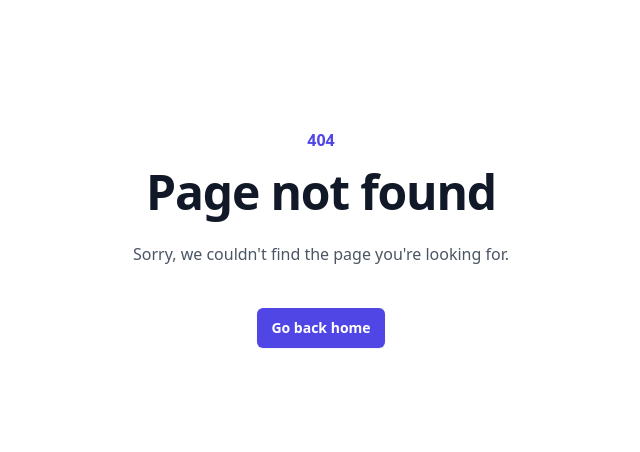
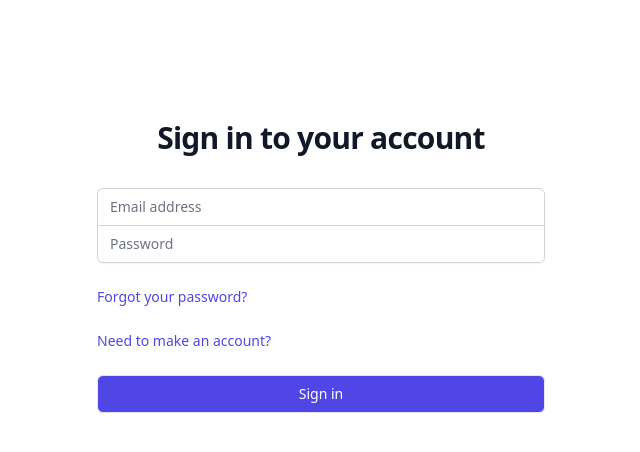
Before and after one commit to GavPO/social-posting-app, a React (Create React App) app in the folder client/: page /login in a window 1280 px wide. Before the commit this address had no page. Shown: the top 452 px of the page, without its empty margins (319-959 px from the left). Built offline with nearby package versions, Linux system fonts and the light colour scheme.

Commit message:
Added login page/Get form data from login page

```diff
--- a/client/package.json
+++ b/client/package.json
@@ -5,6 +5,7 @@
   "dependencies": {
     "@headlessui/react": "^1.7.12",
     "@heroicons/react": "^2.0.16",
+    "@tailwindcss/forms": "^0.5.3",
     "@testing-library/jest-dom": "^5.16.5",
     "@testing-library/react": "^13.4.0",
     "@testing-library/user-event": "^13.5.0",
--- /dev/null
+++ b/client/src/components/pages/Login.js
@@ -0,0 +1,82 @@
+import React from 'react';
+import { Form, Link } from 'react-router-dom';
+
+export default function Login() {
+  return (
+    <>
+      <div className="flex min-h-full items-center justify-center py-12 px-4 sm:px-6 lg:px-8">
+        <div className="w-full max-w-md space-y-8">
+          <div>
+            <img
+              className="mx-auto h-12 w-auto"
+              src="/logo.png"
+              alt="Social Poster"
+            />
+            <h2 className="mt-6 text-center text-3xl font-bold tracking-tight text-gray-900">
+              Sign in to your account
+            </h2>
+          </div>
+          <Form className="mt-8 space-y-6" method='post'>
+            <div className="-space-y-px rounded-md shadow-sm">
+              <div>
+                <label htmlFor="email-address" className="sr-only">
+                  Email address
+                </label>
+                <input
+                  id="email-address"
+                  name="email"
+                  type="email"
+                  autoComplete="email"
+                  required
+                  className="relative block w-full appearance-none rounded-none rounded-t-md border border-gray-300 px-3 py-2 text-gray-900 placeholder-gray-500 focus:z-10 focus:border-indigo-500 focus:outline-none focus:ring-indigo-500 sm:text-sm"
+                  placeholder="Email address"
+                />
+              </div>
+              <div>
+                <label htmlFor="password" className="sr-only">
+                  Password
+                </label>
+                <input
+                  id="password"
+                  name="password"
+                  type="password"
+                  autoComplete="current-password"
+                  required
+                  className="relative block w-full appearance-none rounded-none rounded-b-md border border-gray-300 px-3 py-2 text-gray-900 placeholder-gray-500 focus:z-10 focus:border-indigo-500 focus:outline-none focus:ring-indigo-500 sm:text-sm"
+                  placeholder="Password"
+                />
+              </div>
+            </div>
+
+            <div className="flex items-center justify-between">
+              <div className="text-sm">
+                <Link to='/toobad' className="font-medium text-indigo-600 hover:text-indigo-500">
+                  Forgot your password?
+                </Link>
+              </div>
+            </div>
+
+            <div className="flex items-center justify-between">
+              <div className="text-sm">
+                <Link to='/signup' className="font-medium text-indigo-600 hover:text-indigo-500">
+                  Need to make an account?
+                </Link>
+              </div>
+            </div>
+
+            <div>
+              <button
+                type="submit"
+                className="group relative flex w-full justify-center rounded-md border border-transparent bg-indigo-600 py-2 px-4 text-sm font-medium text-white hover:bg-indigo-700 focus:outline-none focus:ring-2 focus:ring-indigo-500 focus:ring-offset-2"
+              >
+                <span className="absolute inset-y-0 left-0 flex items-center pl-3">
+                </span>
+                Sign in
+              </button>
+            </div>
+          </Form>
+        </div>
+      </div>
+    </>
+  )
+}
--- /dev/null
+++ b/client/src/routes/actions/signActions.js
@@ -0,0 +1,5 @@
+
+export const loginAction = async ({ request }) => {
+    const formData = Object.fromEntries(await request.formData());
+    console.log('### formData', formData);
+}
--- /dev/null
+++ b/client/src/routes/loaders/homeLoader.js
@@ -0,0 +1,3 @@
+export const homeLoader = async () => {
+
+}
--- a/client/src/routes/router.js
+++ b/client/src/routes/router.js
@@ -1,6 +1,8 @@
 import { createBrowserRouter } from "react-router-dom";
 import ErrorPage from "../components/pages/ErrorPage";
 import Home from "../components/pages/Home";
+import Login from "../components/pages/Login";
+import { loginAction } from "./actions/signActions";
 
 export default createBrowserRouter([
   {
@@ -9,4 +11,10 @@
     errorElement: <ErrorPage />,
     children: [],
   },
+  {
+    path: "/login",
+    element: <Login />,
+    errorElement: <ErrorPage />,
+    action: loginAction,
+  },
 ]);
--- a/client/tailwind.config.js
+++ b/client/tailwind.config.js
@@ -23,5 +23,7 @@
     },
     extend: {},
   },
-  plugins: [],
+  plugins: [
+    require('@tailwindcss/forms'),
+  ],
 };
```
Also changed, not shown: 2 other files (tests, documents, lock files or other folders). Lines whose indentation alone changed are shown as unchanged.
